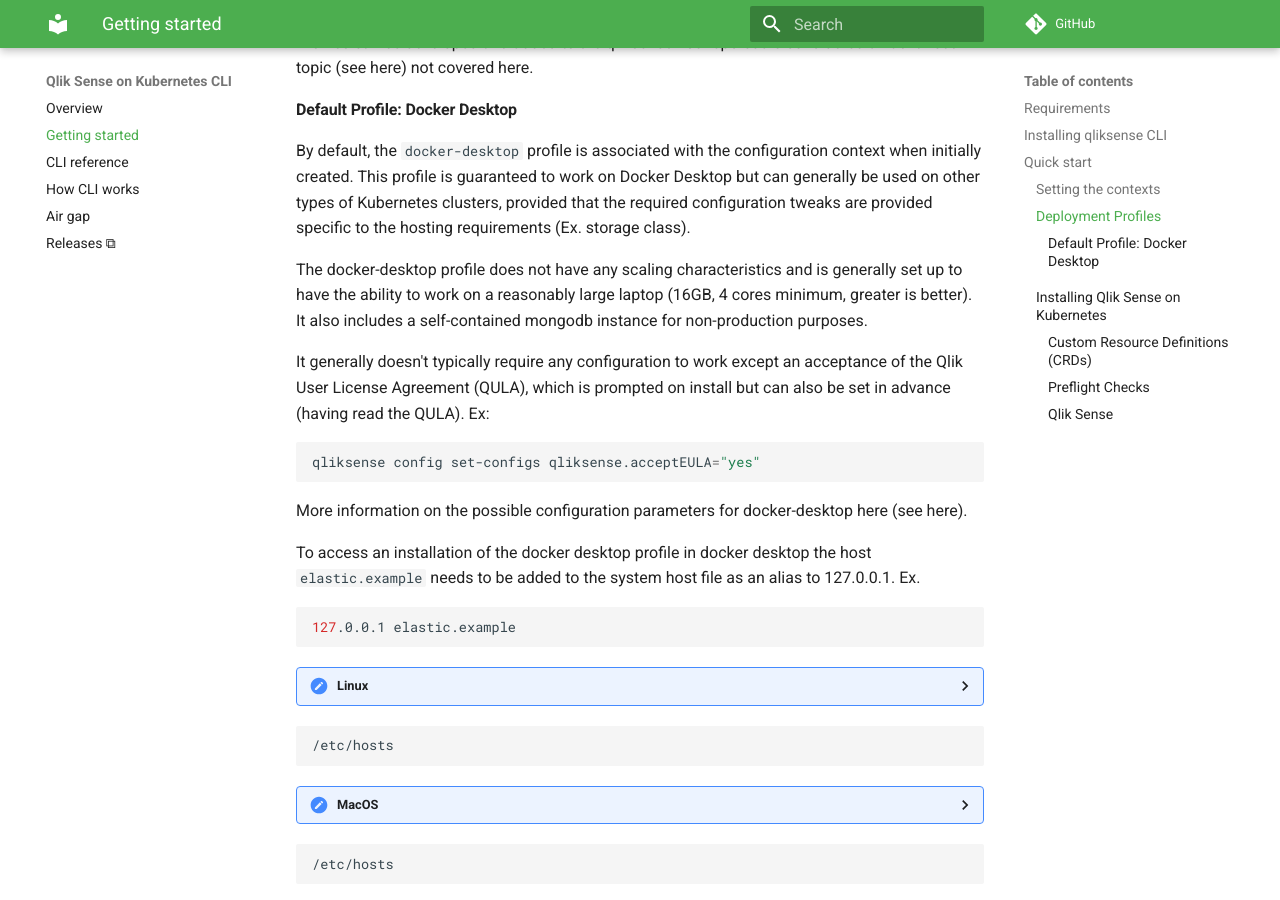
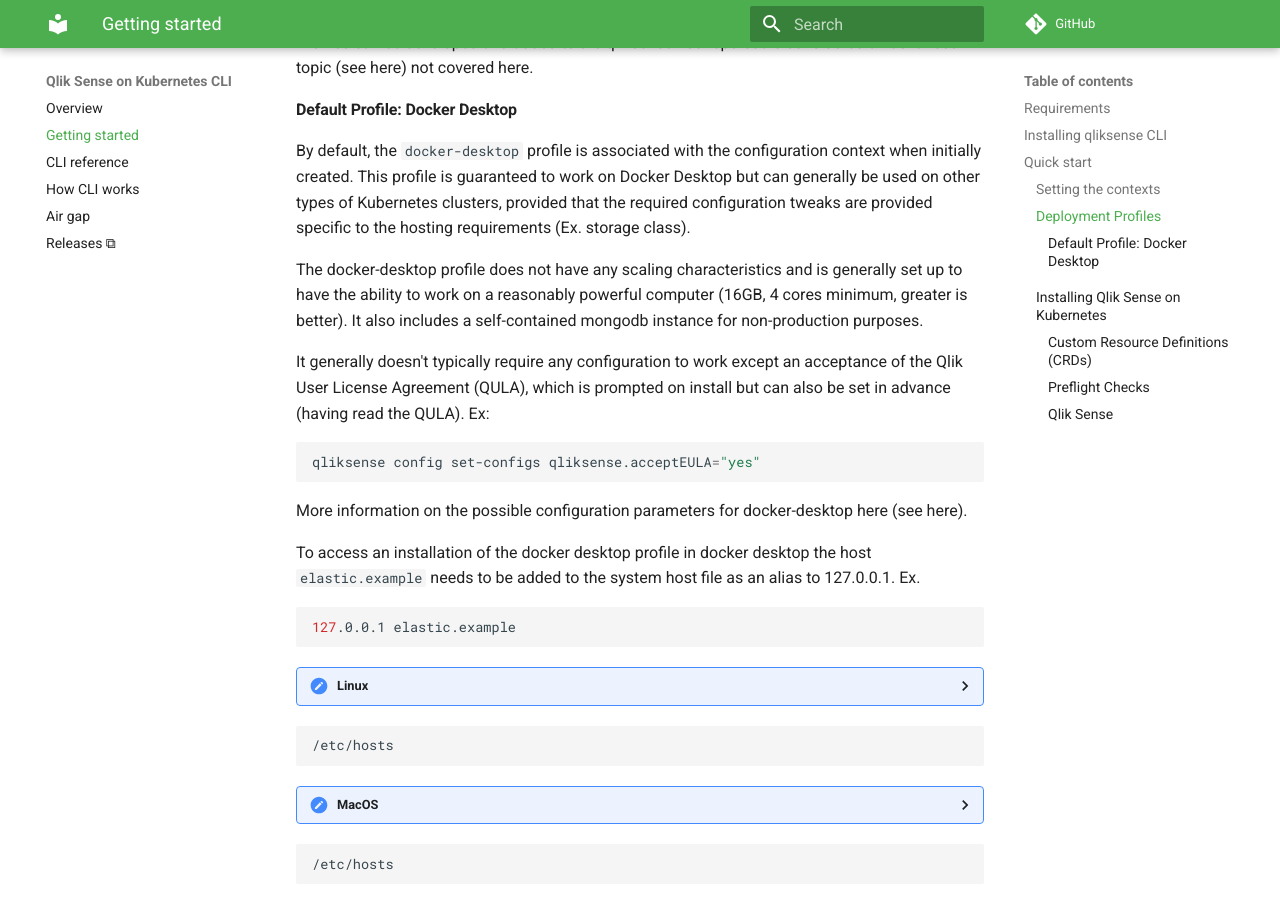
Before and after one commit to qlik-oss/sense-installer, an MkDocs documentation site: the page built from docs/getting_started.md, in a window 1280 px wide and 900 px high, scrolled down 1770 px. Built offline with MkDocs 1.6.1 and Material for MkDocs 9.7.7, drawn with Linux system fonts in a browser that asks for light colours; comment, search, counter and statistics services are not loaded.

Commit message:
Update docs/getting_started.md

```diff
--- a/docs/getting_started.md
+++ b/docs/getting_started.md
@@ -99,7 +99,8 @@
 By default, the `docker-desktop` profile is associated with the configuration context when initially created. This profile is guaranteed to work on Docker Desktop but can generally be used on other types of Kubernetes clusters, provided that the required configuration tweaks are provided specific to the hosting requirements (Ex. storage class).
 
 
-The docker-desktop profile does not have any scaling characteristics and is generally set up to have the ability to work on a reasonably large laptop (16GB, 4 cores minimum, greater is better).  It also includes a self-contained mongodb instance for non-production purposes.
+The docker-desktop profile does not have any scaling characteristics and is generally set up to have the ability to work on a reasonably powerful computer (16GB, 4 cores minimum, greater is better).  It also includes a self-contained mongodb instance for non-production purposes.
+
 
 It generally doesn't typically require any configuration to work except an acceptance of the Qlik User License Agreement (QULA), which is prompted on install but can also be set in advance (having read the QULA). Ex:
 
```
